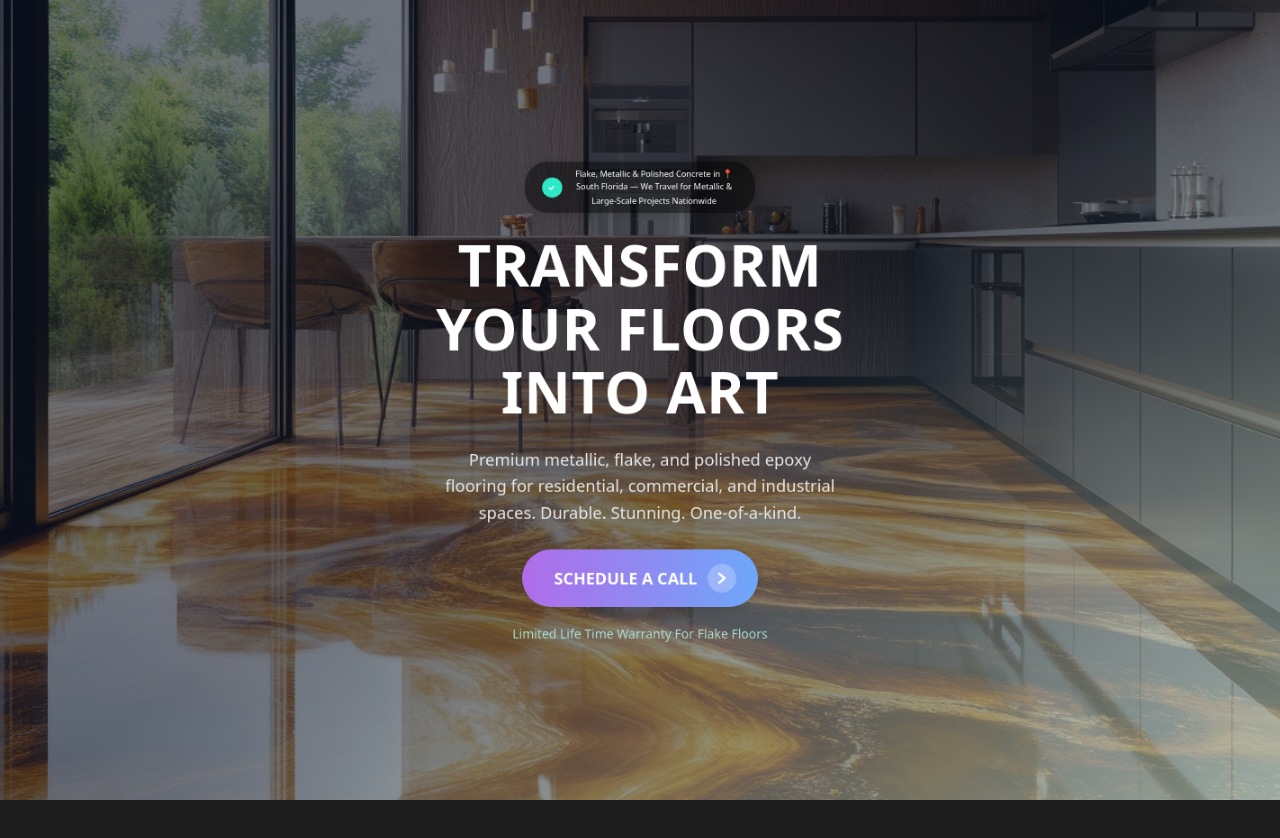
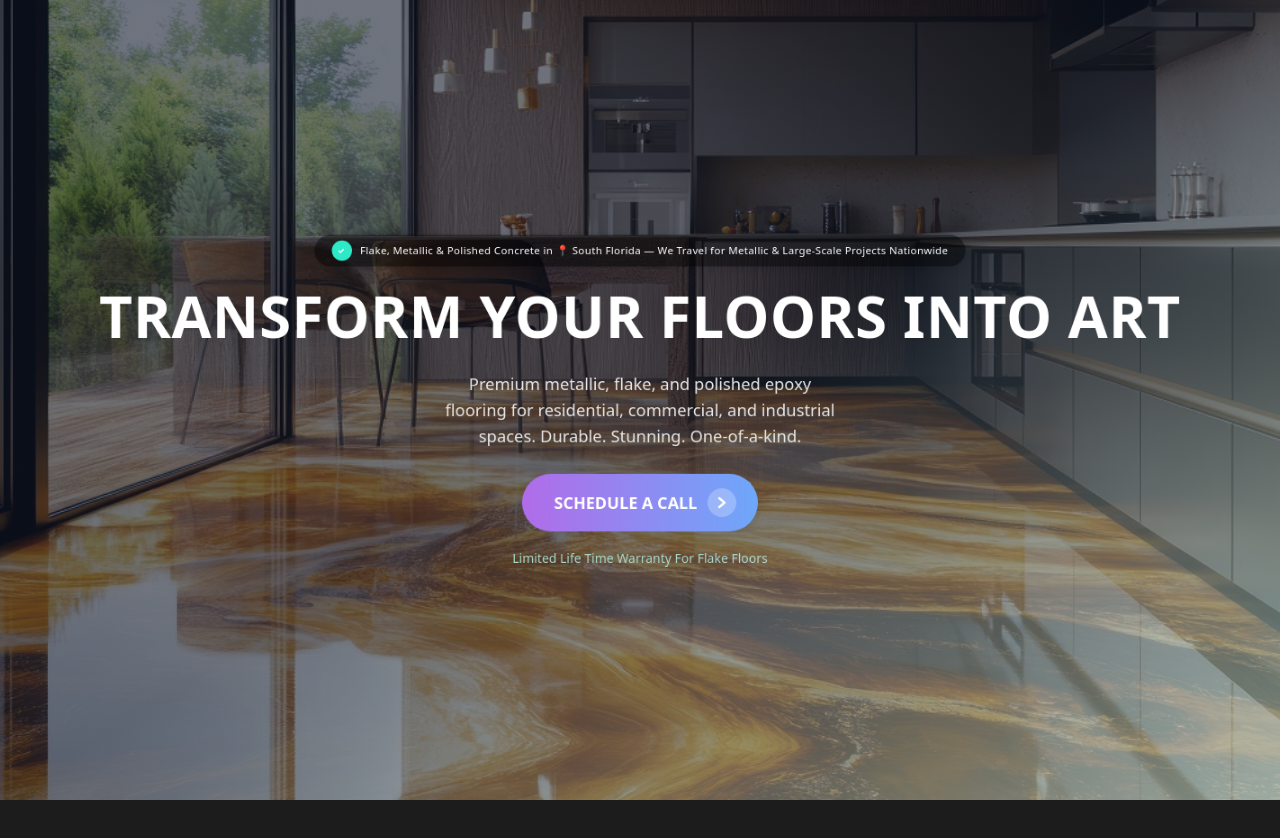
Before and after one commit to celalzamanoglu/epoxy-flooring, a Next.js app: page / in a window 1280 px wide. Shown: the top 838 px of the page. Built offline with nearby package versions, Linux system fonts and the light colour scheme.

Commit message:
fix: hero content layout issues

```diff
--- a/src/components/HeroContent.module.css
+++ b/src/components/HeroContent.module.css
@@ -74,11 +74,12 @@
 .heroTitle {
   font-size: 2rem;
   font-weight: 800;
-  width: 200%;
   color: #fff;
   margin-bottom: 1.5rem;
   line-height: 1.1;
   letter-spacing: 0.01em;
+  white-space: nowrap;
+
 }
 
 .heroSubtitle {
@@ -135,15 +136,13 @@
   .infoBox {
     padding: 0.5rem 1.4rem;
   }
-
+  .infoText {
+    font-size: 0.8rem;
+  }
   .checkCircle {
     width: 24px;
     height: 24px;
     margin-right: 0.65rem;
-  }
-
-  .infoText {
-    font-size: 0.8rem;
   }
 }
 
@@ -151,26 +150,20 @@
   .infoBox {
     padding: 0.5rem 1.5rem;
   }
-
+  .infoText {
+    font-size: 0.72rem;
+  }
   .checkCircle {
     width: 28px;
     height: 28px;
     margin-right: 0.7rem;
   }
-
-  .infoText {
-    font-size: 0.72rem;
-    white-space: normal;
-  }
-
   .heroTitle {
     font-size: 2.5rem;
   }
-
   .heroSubtitle {
     font-size: 1rem;
   }
-
   .guaranteeText {
     font-size: 0.875rem;
   }
@@ -197,10 +190,13 @@
 }
 
 @media (min-width: 1280px) {
+  .infoText {
+    font-size: 0.9rem;
+    letter-spacing: 0.03em;
+  }
   .heroTitle {
     font-size: 4rem;
   }
-
   .heroSubtitle {
     font-size: 1.15rem;
   }
--- a/src/components/HeroSection.tsx
+++ b/src/components/HeroSection.tsx
@@ -57,19 +57,19 @@ export function HeroSection() {
     : isSmallScreen
     ? 0.8
     : isXSmallScreen
-    ? 0.8
+    ? 0.64
     : 0.5;
 
   const contentEndScale = isXLargeScreen
     ? 0.6
     : isLargeScreen
-    ? 0.35
+    ? 0.31
     : isMediumScreen
-    ? 0.3
+    ? 0.26
     : isSmallScreen
     ? 0.55
     : isXSmallScreen
-    ? 0.55
+    ? 0.5
     : 0.5;
 
   // Inverse scale for the content to maintain proportional size
```
